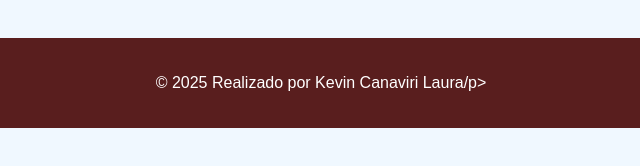
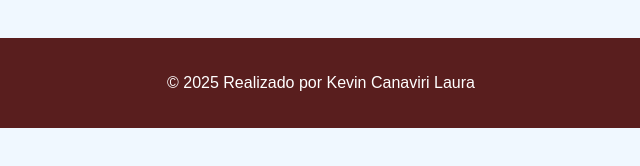
Before and after one commit to kevin21cl/Tarea21may, a plain HTML site: page index.html in a window 1280 px wide. Shown: the part 556-722 px from the top of the page, 319-959 px from the left. Drawn offline with Linux system fonts and the light colour scheme.

Commit message:
Update index.html

```diff
--- a/index.html
+++ b/index.html
@@ -29,7 +29,7 @@
     </main>
 
     <footer>
-        <p>&copy; 2025 Realizado por Kevin Canaviri Laura/p>
+        <p>&copy; 2025 Realizado por Kevin Canaviri Laura</p>
     </footer>
 
 
```
